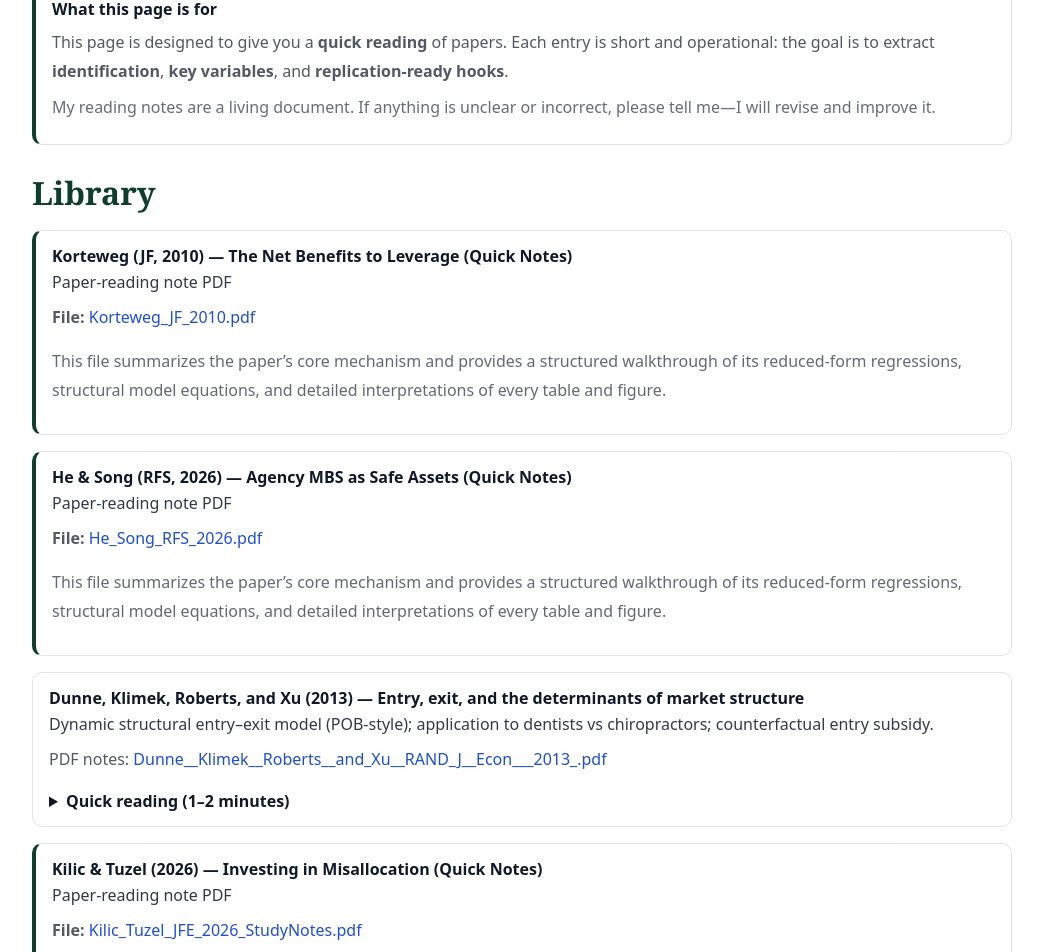
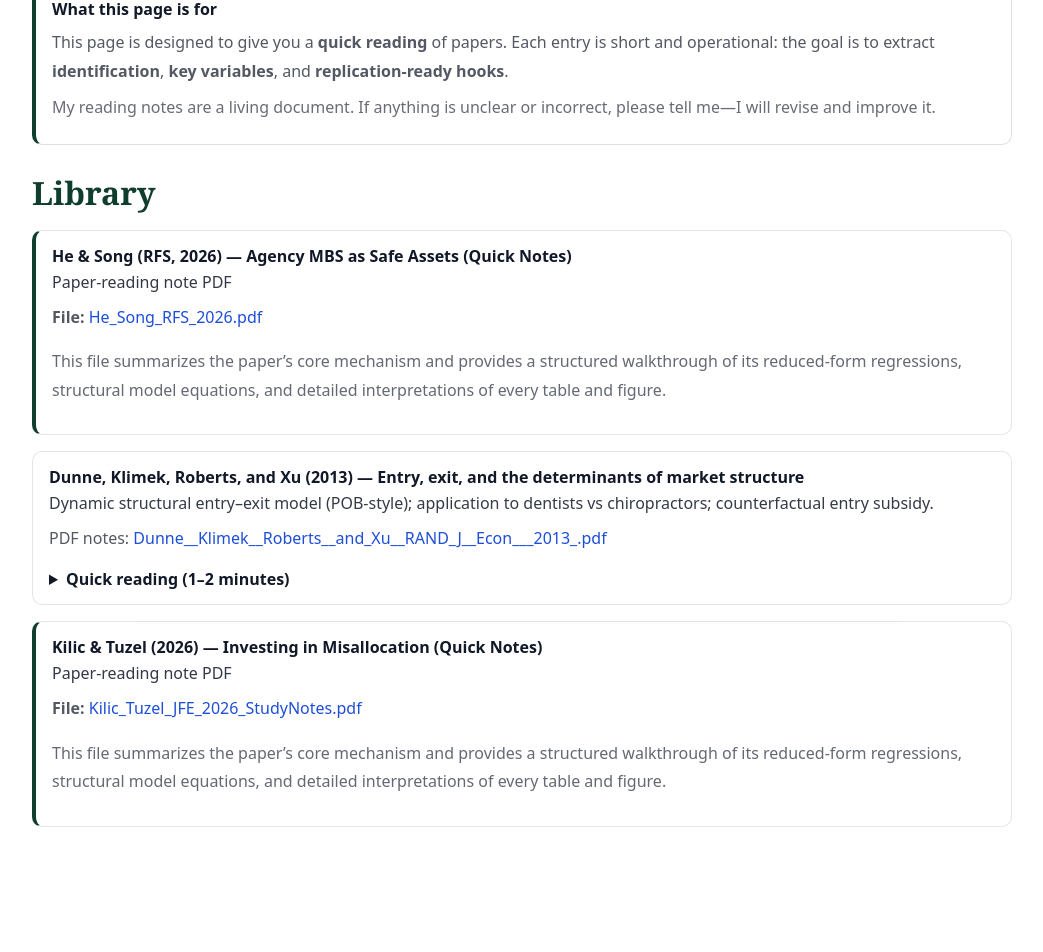
Before and after one commit to yaxinzn/study-archive, a Jekyll site: the page built from reading/index.md, in a window 1280 px wide. Shown: the part 564-1516 px from the top of the page, without its empty margins (118-1161 px from the left). Built offline with Jekyll 4.4.1, drawn with Linux system fonts in a browser that asks for light colours; after the commit the page ends 1475 px from its top, so only the background shows below that.

Commit message:
Korteweg paper details from index.md

```diff
--- a/reading/index.md
+++ b/reading/index.md
@@ -54,19 +54,7 @@ hero_desc: Short, structured notes that prioritize identification logic, variabl
 ## Library
 
 
-<div style="margin:16px 0; padding:14px 16px; border:1px solid rgba(0,0,0,.10); border-left:4px solid #0f3d2e; border-radius:10px; background:#fff;">
-  <div style="font-weight:800;">Korteweg (JF, 2010) — The Net Benefits to Leverage (Quick Notes)</div>
-  <div style="opacity:.86; margin-top:4px;">Paper-reading note PDF</div>
 
-  <p style="margin-top:10px;">
-    <strong>File:</strong>
-    <a href="{{ site.baseurl }}/reading/library/Korteweg_JF_2010.pdf">Korteweg_JF_2010.pdf</a>
-  </p>
-
-  <p style="opacity:.90; margin-top:6px;">
-    This file summarizes the paper’s core mechanism and provides a structured walkthrough of its reduced-form regressions, structural model equations, and detailed interpretations of every table and figure.
-  </p>
-</div>
 
 
 
```
